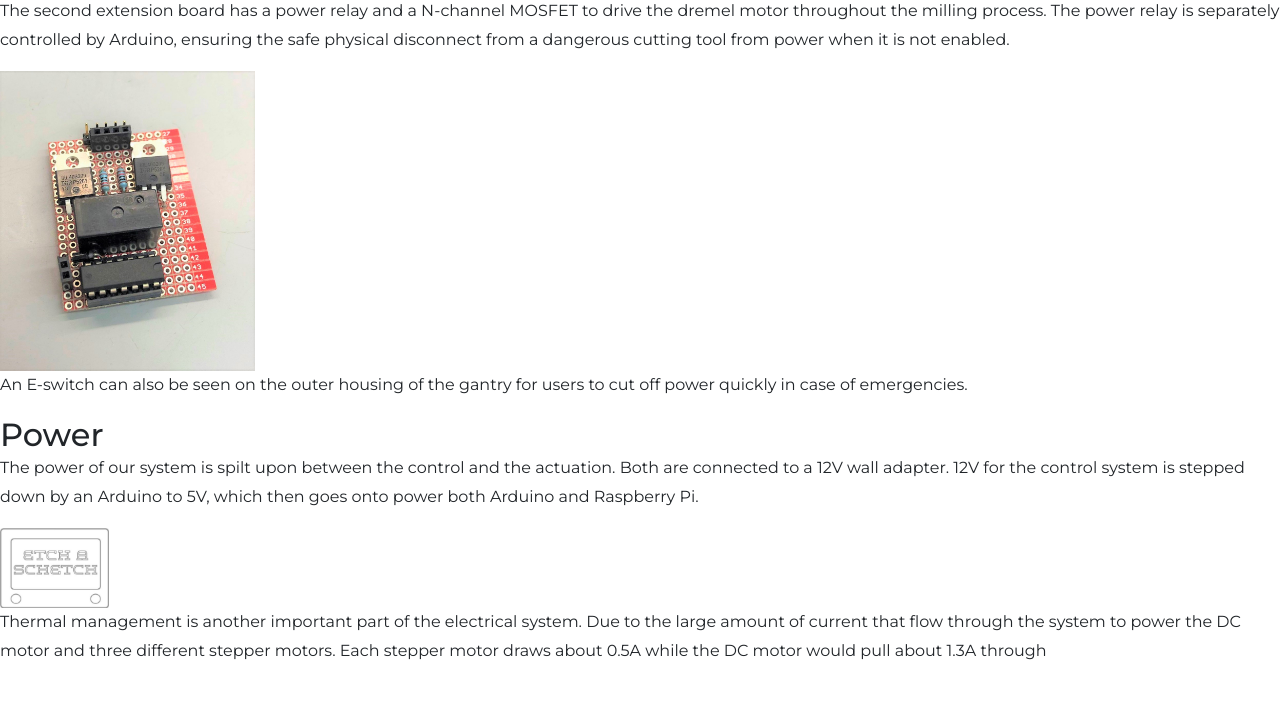
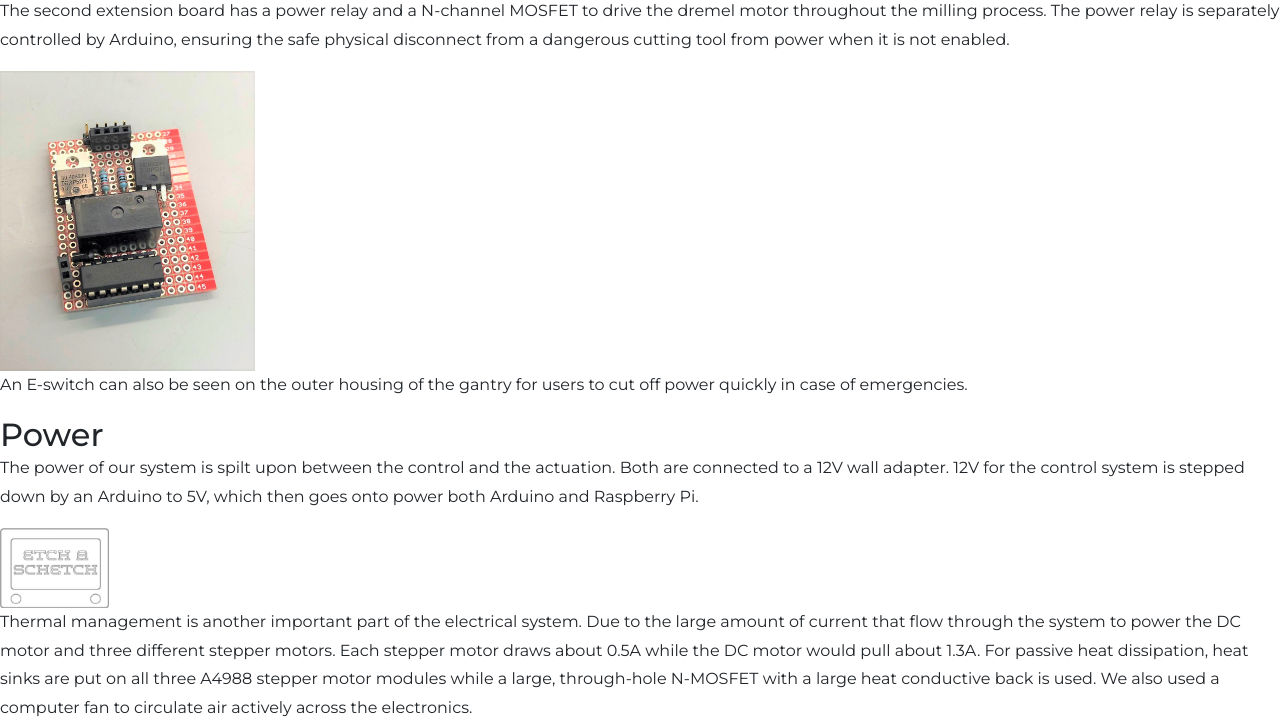
Before and after one commit to anushadatar/pcb_printer, a plain HTML site: page docs/electrical.html in a window 1280 px wide. Shown: the part 2594-3317 px from the top of the page. Before the commit the page ends 3259 px from the top, so only its background shows below. Drawn offline with nearby package versions, Linux system fonts and the light colour scheme; some packages are replaced by stand-ins of ours; a script that the page names is missing.

Commit message:
even more words

```diff
--- a/docs/electrical.html
+++ b/docs/electrical.html
@@ -145,7 +145,8 @@
 
     <p>Thermal management is another important part of the electrical system. Due to the large amount of current that flow through
       the system to power the DC motor and three different stepper motors. Each stepper motor draws about 0.5A while the DC motor would
-      pull about 1.3A through
+      pull about 1.3A. For passive heat dissipation, heat sinks are put on all three A4988 stepper motor modules while a large, through-hole N-MOSFET
+      with a large heat conductive back is used. We also used a computer fan to circulate air actively across the electronics.
     </p>
 
   </body>
```
